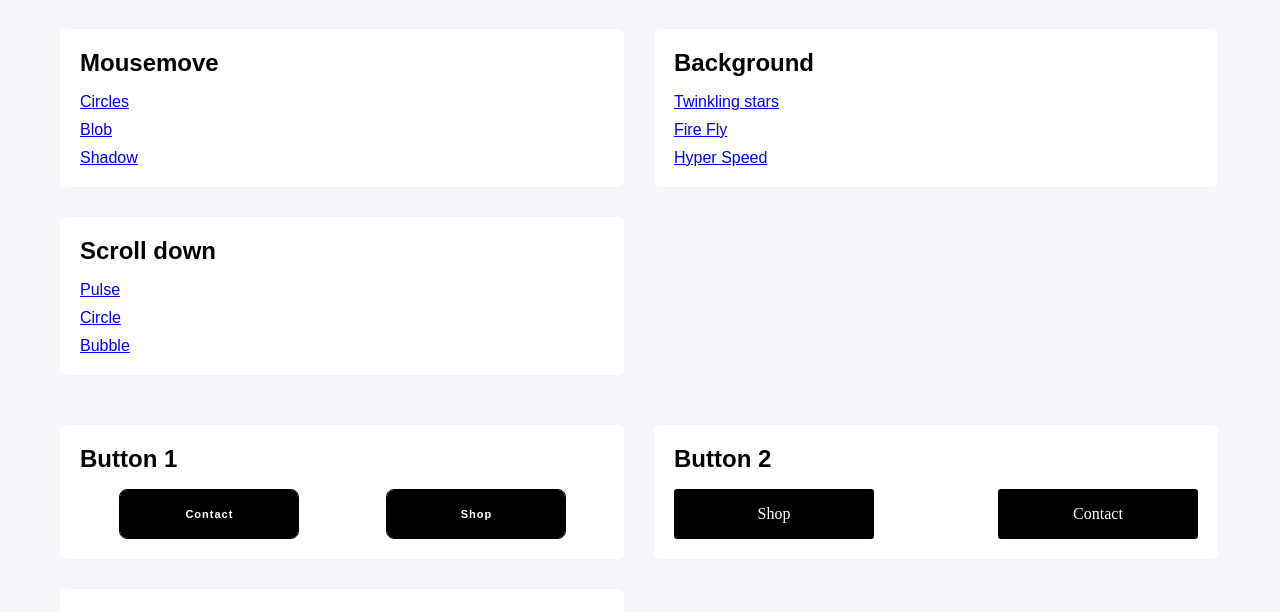
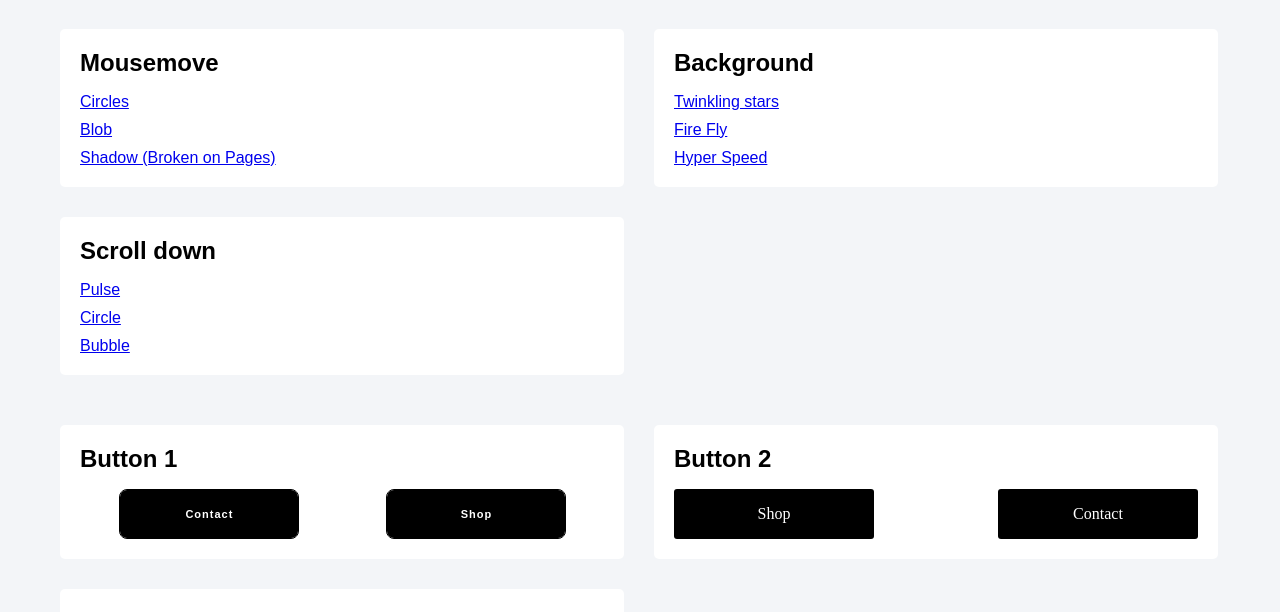
Before and after one commit to Brandstov/mm, a plain HTML site: page index.html in a window 1280 px wide. Shown: the part 179-791 px from the top of the page. Drawn offline with Linux system fonts and the light colour scheme; grey boxes are pictures that could not be loaded.

Commit message:
Added broken message

```diff
--- a/index.html
+++ b/index.html
@@ -20,7 +20,7 @@
                 <ul>
                     <li><a href="./pages/circleMouseMove.html">Circles</a></li>
                     <li><a href="./pages/blob.html">Blob</a></li>
-                    <li><a href="./pages/shadow.html">Shadow</a></li>
+                    <li><a href="./pages/shadow.html">Shadow (Broken on Pages)</a></li>
                 </ul>
             </article>
             <article>
```
